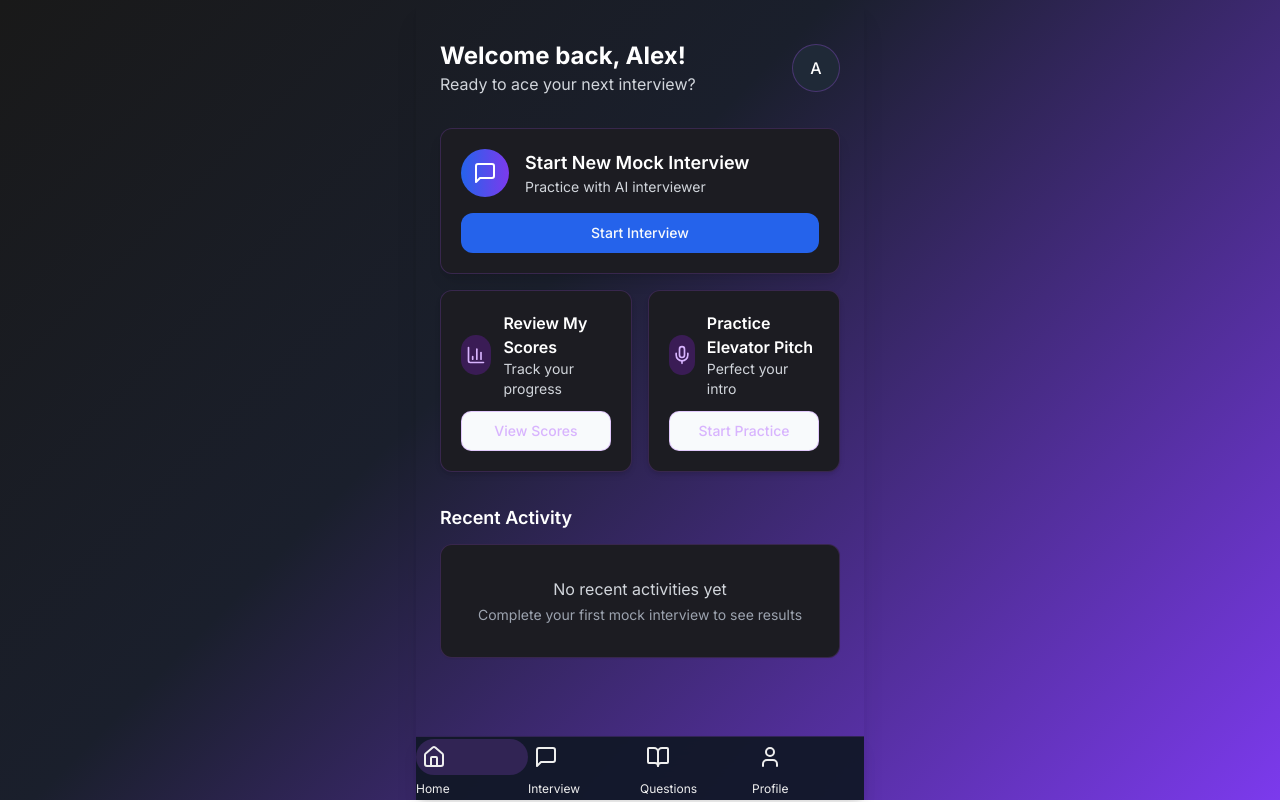
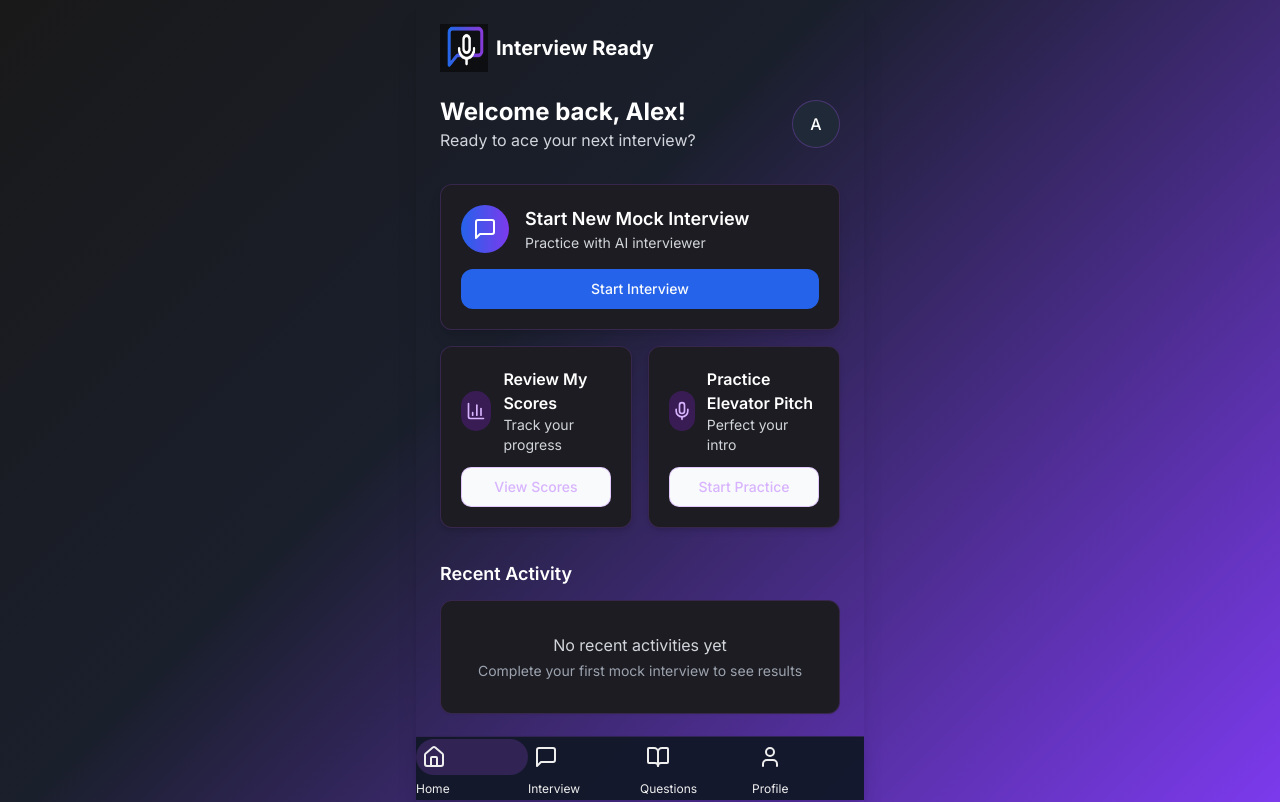
Before and after one commit to melijah1/interview-ace-ai-ready, a React (Vite) app: page /home in a window 1280 px wide. Built offline with nearby package versions, Linux system fonts and the light colour scheme.

Commit message:
Add logo and app name to header
Adds the application logo and name to the top-left corner of the Welcome and Home pages, adjusting content positioning to accommodate the header.

```diff
--- a/src/pages/Home.tsx
+++ b/src/pages/Home.tsx
@@ -9,7 +9,17 @@ const Home = () => {
   const userName = "Alex"; // This would come from user state in a real app
 
   return (
-    <div className="p-6 pt-10">
+    <div className="p-6">
+      {/* Logo and App Name Header */}
+      <div className="flex items-center mb-6">
+        <img
+          src="/lovable-uploads/2d912998-a468-49e0-afa5-cdf91dcb4161.png"
+          alt="Interview Ready Logo"
+          className="w-12 h-12 mr-2"
+        />
+        <h1 className="text-xl font-bold text-white">Interview Ready</h1>
+      </div>
+
       <div className="flex justify-between items-center mb-8">
         <div>
           <h1 className="text-2xl font-bold text-white">
--- a/src/pages/Welcome.tsx
+++ b/src/pages/Welcome.tsx
@@ -36,6 +36,16 @@ const Welcome = () => {
 
   return (
     <div className="mobile-container flex flex-col">
+      {/* Logo and App Name Header */}
+      <div className="flex items-center p-4 pb-0">
+        <img
+          src="/lovable-uploads/2d912998-a468-49e0-afa5-cdf91dcb4161.png"
+          alt="Interview Ready Logo"
+          className="w-12 h-12 mr-2"
+        />
+        <h1 className="text-xl font-bold text-white">Interview Ready</h1>
+      </div>
+
       <div className="flex-1 flex flex-col items-center justify-center p-8 text-center">
         <div className="w-24 h-24 gradient-blue rounded-full flex items-center justify-center shadow-lg mb-8 animate-fade-in">
           <Mic size={48} className="text-white" />
```
Also changed, not shown: public/lovable-uploads/2d912998-a468-49e0-afa5-cdf91dcb4161.png (added).
